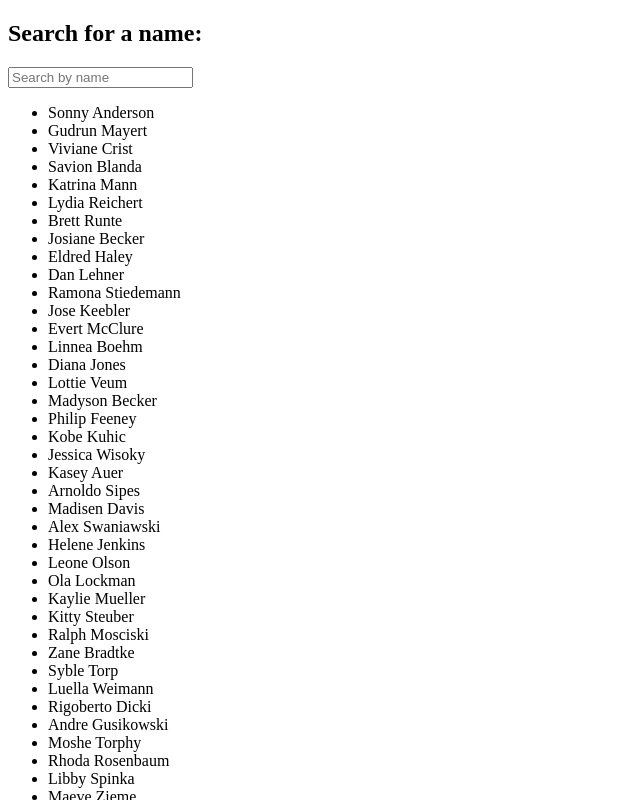
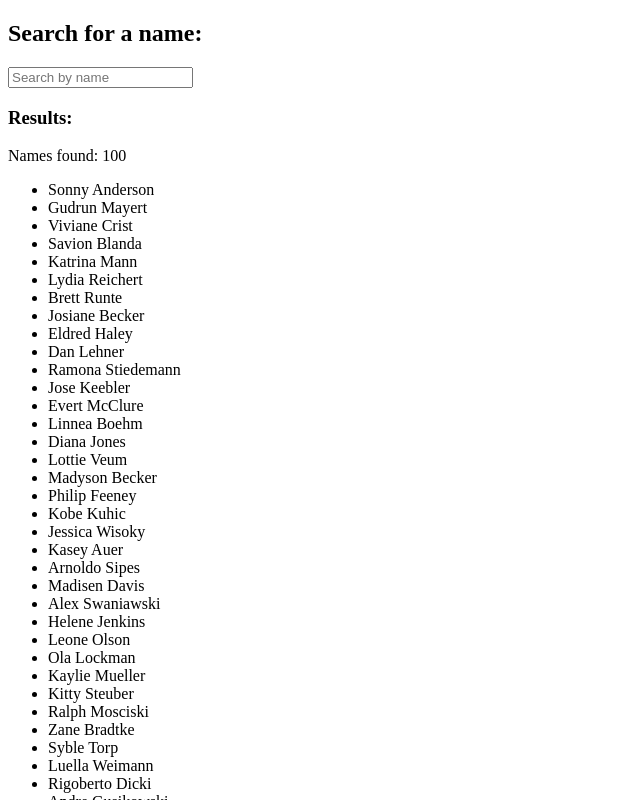
Before and after one commit to markohautala/React-practice-12, a React (Create React App) app in the folder my-app/: page / in a window 1280 px wide. Shown: the top 800 px of the page, without its empty margins (0-640 px from the left). Built offline with nearby package versions, Linux system fonts and the light colour scheme.

Commit message:
Add results count to SearchComponent

```diff
--- a/my-app/src/components/SearchComponent.jsx
+++ b/my-app/src/components/SearchComponent.jsx
@@ -26,6 +26,8 @@ export default function SearchComponent() {
                 value={search}
                 onChange={handleChange}
             />
+            <h3>Results:</h3>
+            <p>Names found: {filteredNames.length}</p>
             <ul>
                 {filteredNames.map((name, index) => (
                     <li key={index}>{name}</li>
```
